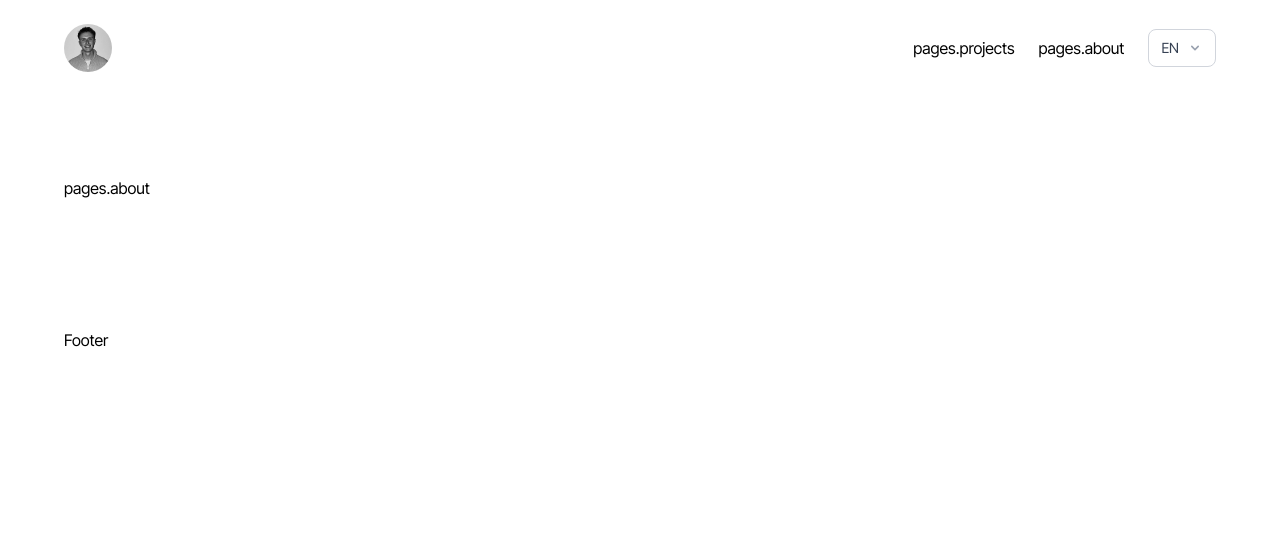
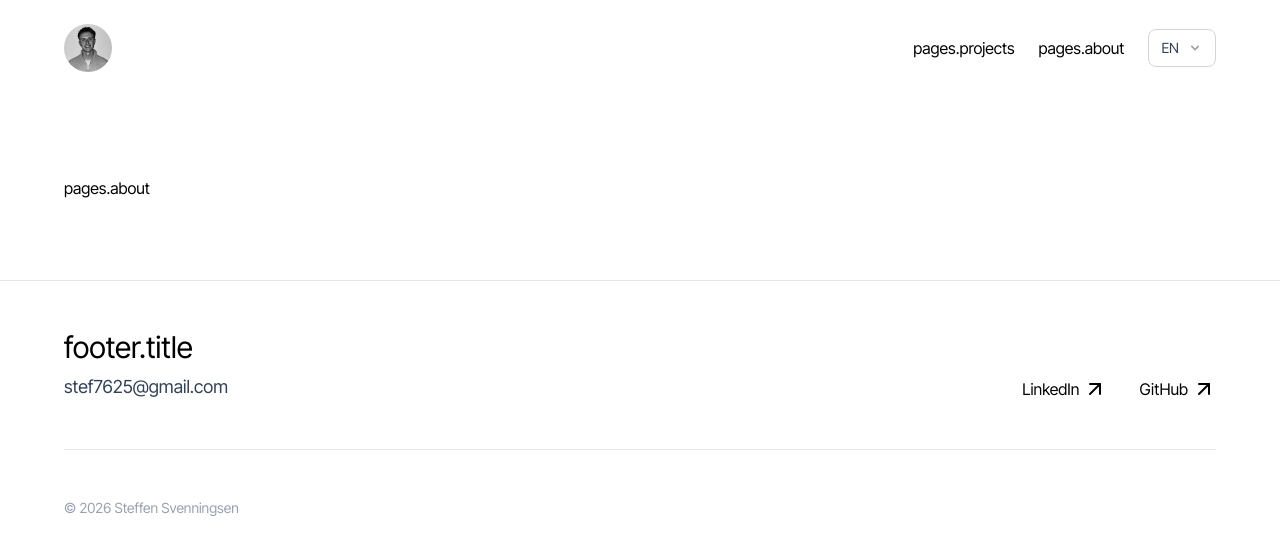
Before and after one commit to Steffen-Svenningsen/steffen-svenningsen-2026, a Vue app: page /about in a window 1280 px wide. Shown: the top 554 px of the page. Built offline with nearby package versions, Linux system fonts and the light colour scheme.

Commit message:
feature: icons, translations and footer

```diff
--- a/src/components/Footer.vue
+++ b/src/components/Footer.vue
@@ -1,5 +1,39 @@
 <template>
-    <footer class="container mx-auto px-6 md:px-12 lg:px-16 max-w-7xl py-12">
-        Footer
+    <footer class="border-t border-gray-200">
+        <div class="container mx-auto px-6 md:px-12 lg:px-16 max-w-7xl py-12 flex flex-col sm:flex-row sm:items-end gap-8 justify-between">
+            <div>
+                <h3 class="text-3xl">{{ $t('footer.title') }}</h3>
+                <a class="text-lg block mt-2 text-slate-700 w-fit" href="mailto:stef7625@gmail.com">stef7625@gmail.com</a>
+            </div>
+            <nav>
+                <ul class="flex gap-8">
+                    <li v-for="social in socials" :key="social.name">
+                        <a class="flex gap-1 group" target="_blank" :href="social.path">
+                            {{social.name}}
+                            <ArrowRight class="group-hover:rotate-45 transition duration-150" />
+                        </a>
+                    </li>
+                </ul>
+            </nav>
+        </div>
+        <div class="container mx-auto px-6 md:px-12 lg:px-16 max-w-7xl pb-12">
+            <div class="h-px w-full bg-gray-200"></div>
+            <p class="text-gray-400 text-sm mt-12">&copy; {{ new Date().getFullYear() }} Steffen Svenningsen</p>
+        </div>
     </footer>
 </template>
+
+<script setup>
+import ArrowRight from './icons/ArrowRight.vue';
+
+const socials = [
+    {
+        name: "LinkedIn",
+        path: "https://www.linkedin.com/in/steffen-svenningsen/"
+    },
+    {
+        name: "GitHub",
+        path: "https://github.com/Steffen-Svenningsen"
+    }
+]
+</script>
--- /dev/null
+++ b/src/components/icons/ArrowRight.vue
@@ -0,0 +1,3 @@
+<template>
+    <svg xmlns="http://www.w3.org/2000/svg" width="24" height="24" viewBox="0 0 24 24" fill="none" stroke="currentColor" stroke-width="2" stroke-linecap="round" stroke-linejoin="round" class="lucide lucide-arrow-up-right-icon lucide-arrow-up-right"><path d="M7 7h10v10"/><path d="M7 17 17 7"/></svg>
+</template>
--- a/src/locales/da.json
+++ b/src/locales/da.json
@@ -5,5 +5,9 @@
     "pages": {
         "projects": "Projekter",
         "about": "Om mig"
+    },
+
+    "footer": {
+        "title": "Lad os skabe noget fedt!"
     }
 }
--- a/src/locales/en.json
+++ b/src/locales/en.json
@@ -6,5 +6,9 @@
     "pages": {
         "projects": "Projects",
         "about": "About"
+    },
+
+    "footer": {
+        "title": "Let's create something great!"
     }
 }
```
